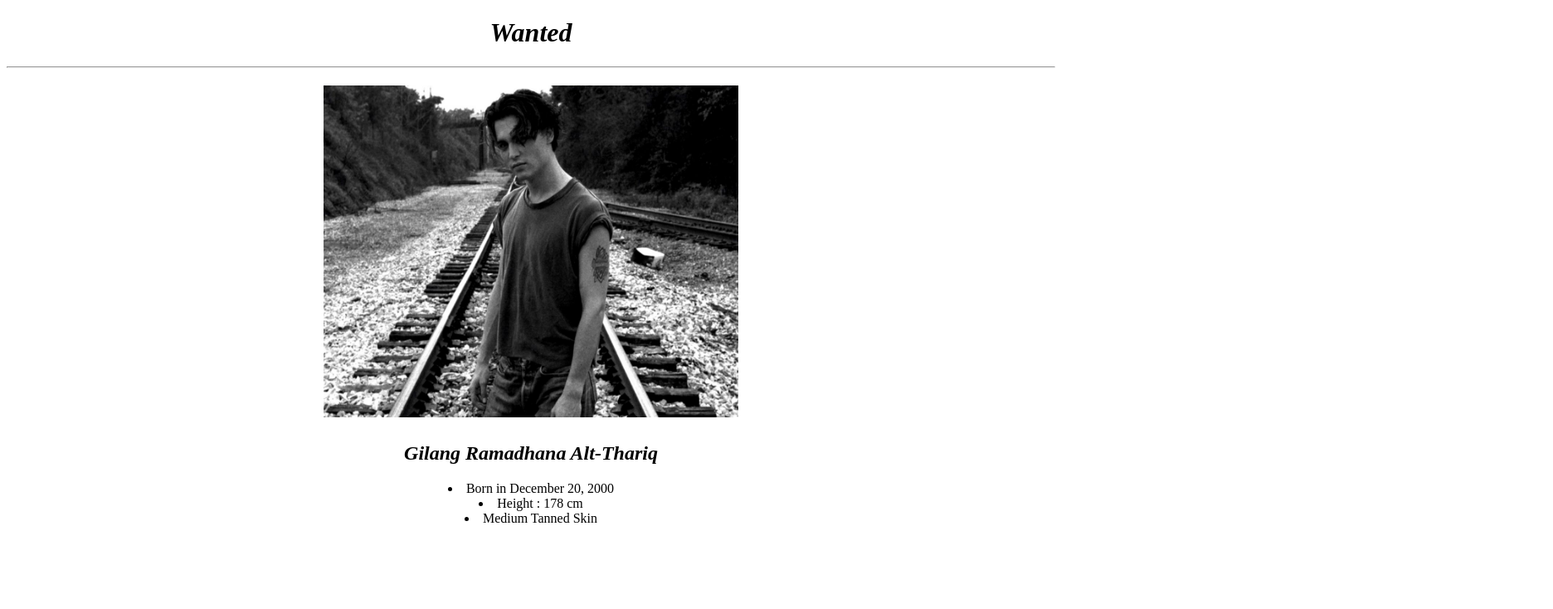
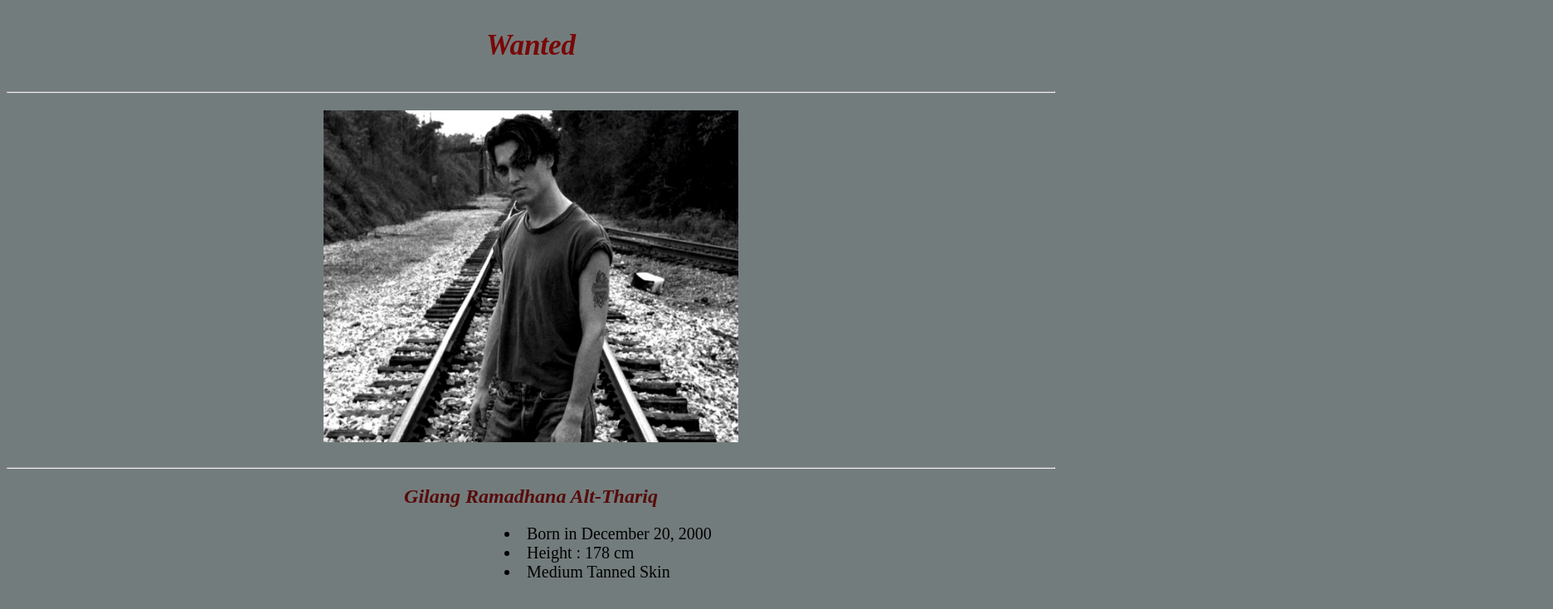
Before and after one commit to grmdhn/simple-html-gilang, a plain HTML site: page index.html in a window 1280 px wide. Shown: the whole page at 83% size, 1872 px wide, since content can reach past the window. Drawn offline with Linux system fonts and the light colour scheme.

Commit message:
Adding CSS Files

```diff
--- /dev/null
+++ b/css/styles.css
@@ -0,0 +1,20 @@
+body {
+  background-color: rgb(115, 124, 124);
+}
+
+div.relative {
+  position: relative;
+  left: 600px;
+  font-size: 20px;
+}
+
+h1,
+h2 {
+  color: rgb(87, 11, 11);
+}
+
+p.a {
+  font: italic bold Georgia, serif;
+  font-size: 35px;
+  color: rgb(121, 7, 7);
+}
--- a/index.html
+++ b/index.html
@@ -2,23 +2,24 @@
 <html>
     <head>
         <title>- Gilang R on the run -</title>
+        <link rel="stylesheet" href="css/styles.css">
     </head>
 
 <body>
   <audio controls autoplay hidden="" src="assets/bgm.mp3" type ="audio/mp3""></audio>
     </div>
       <header>
-        <center><h1><i><b>Wanted</b></i>
-        </center></h1>
+        <center><p class="a"><i><b>Wanted</b></i>
+        </center></p>
         <hr></hr>
         </header>
       <main>
           <h1><center><img src="assets/img.jpg" alt="Foto" width="500" height="400"><center></h1>
+          <hr></hr>
         <center><h2><i>Gilang Ramadhana Alt-Thariq</i></h2></center>
-        <center><li>Born in December 20, 2000</li>
+        <div class="relative"><li>Born in December 20, 2000</li>
         <li>Height : 178 cm</li>
-        <li>Medium Tanned Skin</li>
-      </center>
+        <li>Medium Tanned Skin</li></div>
       </main>
       <footer>
 
```
